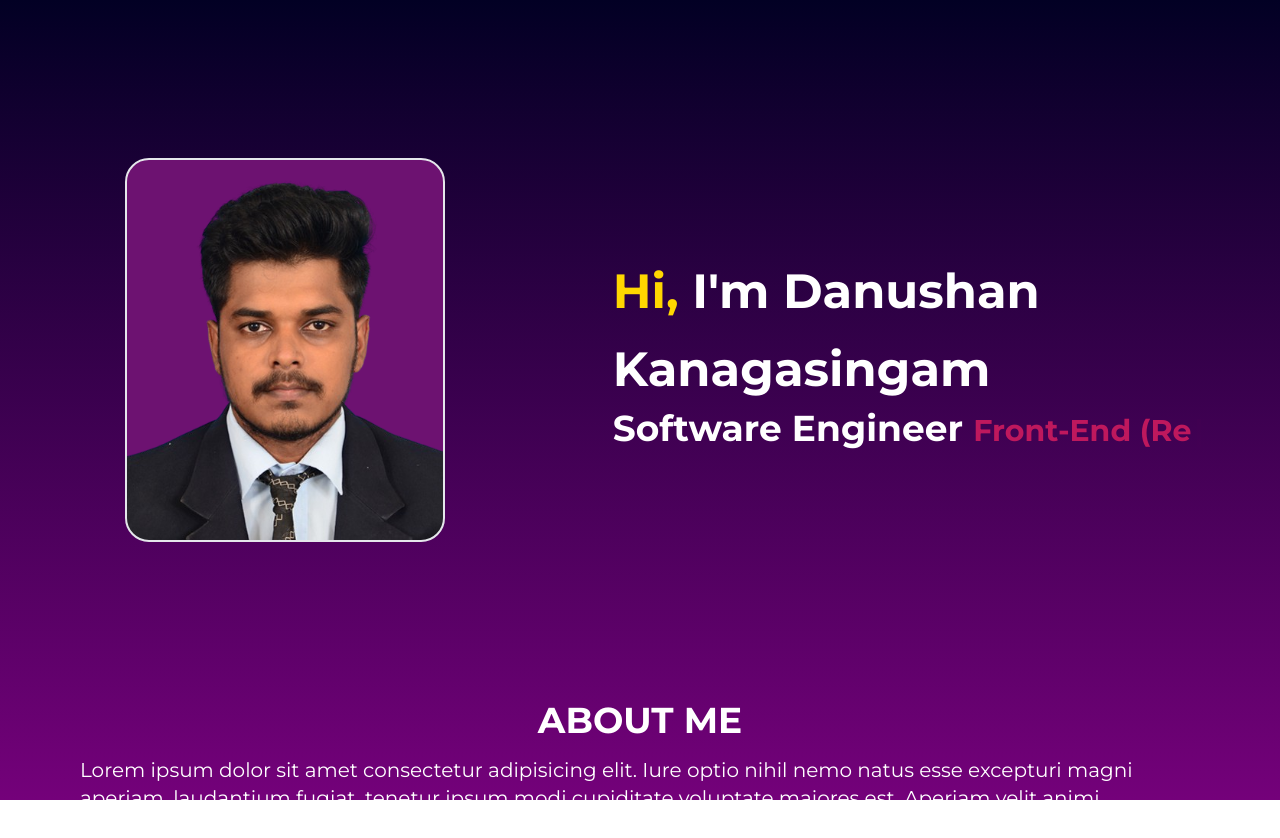
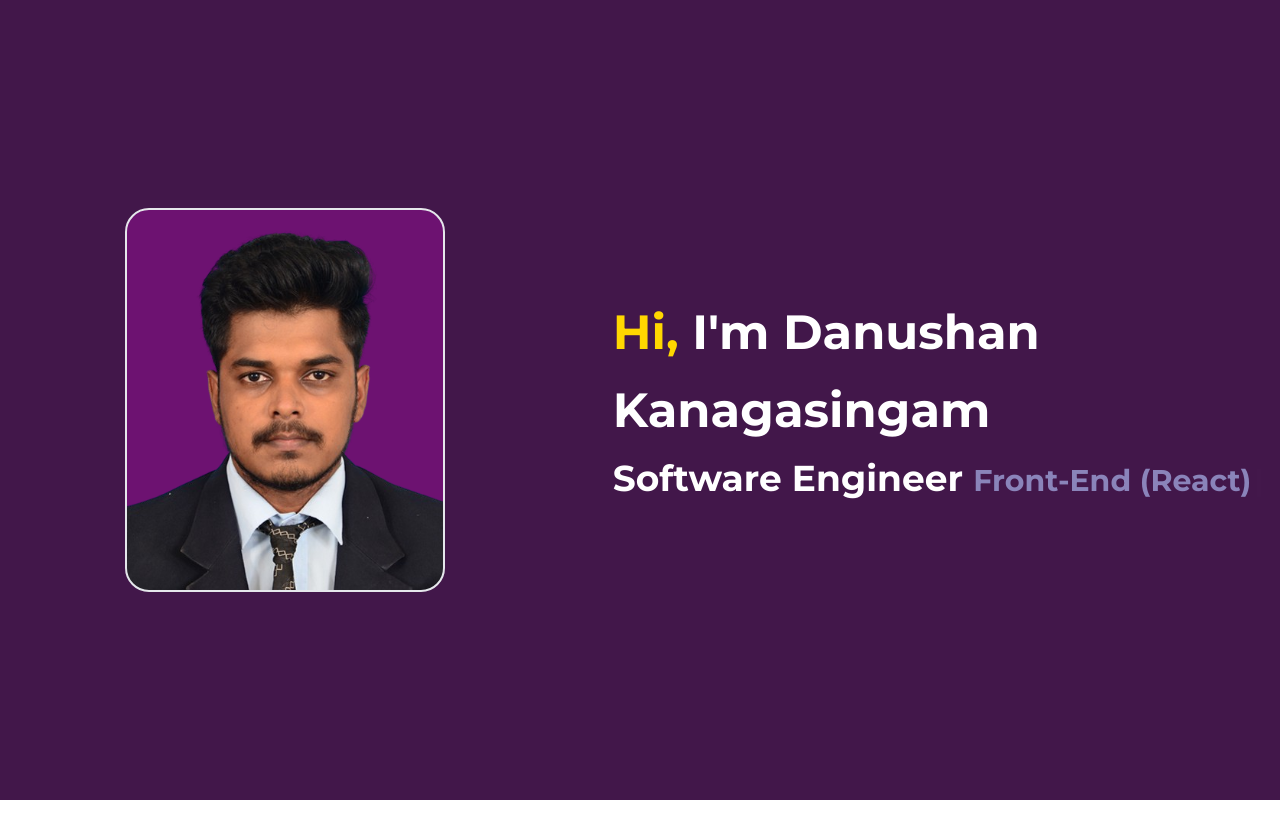
Before and after one commit to Danushan79/Personal-Portfolio, a React (Vite) app: page / in a window 1280 px wide. Shown: the top 838 px of the page. After the commit the page ends 800 px from the top, so only its background shows below. Built offline with nearby package versions, Linux system fonts and the light colour scheme.

Commit message:
Set the section height as screen height

```diff
--- a/src/App.jsx
+++ b/src/App.jsx
@@ -2,7 +2,7 @@ import HomeTemplate from "./components/template";
 
 function App() {
   return (
-    <div className="bg-custom h-screen w-screen ">
+    <div className=" h-screen w-screen" style={{ overflowX: "hidden" }}>
       <HomeTemplate />
     </div>
   );
--- a/src/components/organisms/AboutUs/index.jsx
+++ b/src/components/organisms/AboutUs/index.jsx
@@ -1,15 +1,19 @@
 export default function AboutUs() {
   return (
-    <div className="container mx-auto  w-full px-20 text-white  text-xl">
-      <h1 className="uppercase text-center text-4xl pb-4 font-bold">
+    <div className=" section container mx-auto  w-full px-20 text-black text-xl min-h-screen py-32">
+      <h1 className="uppercase text-center text-4xl pb-12 font-bold">
         About Me
       </h1>
-      <p className="font-normal">
-        Lorem ipsum dolor sit amet consectetur adipisicing elit. Iure optio
-        nihil nemo natus esse excepturi magni aperiam, laudantium fugiat,
-        tenetur ipsum modi cupiditate voluptate maiores est. Aperiam velit animi
-        voluptatibus.
-      </p>
+      <div className="flex flex-col items-center justify-center h-full">
+        <p className="font-normal py-5">
+          I graduated in Bachelor of Science in Information and Technology at
+          Rajarata University of Sri Lanka. I have started my career as Software
+          Engineer Intern in Springboot (Backend), and worked for around 20
+          months. After that, I have self-learned the React JS around expanded
+          my career as full-stack developer. Now I have turned my eyes to Node
+          JS and It is loading...
+        </p>
+      </div>
     </div>
   );
 }
--- a/src/components/organisms/HomeHero/index.jsx
+++ b/src/components/organisms/HomeHero/index.jsx
@@ -2,22 +2,22 @@ import { Typewriter } from "react-simple-typewriter";
 
 export default function HomeHero() {
   return (
-    <div className="w-full h-500">
-      <div className="flex gap-x-2 justify-center items-center h-full ">
+    <div className=" section bg-hero  w-full min-h-screen">
+      <div className="flex gap-x-2 justify-center items-center h-screen">
         <div className="w-2/5 flex justify-end me-20">
           <div
             className={`rounded-3xl border-2 w-80 h-96 outline-white bg-developerImage bg-cover bg-no-repeat bg-inageBg`}
           ></div>
         </div>
         <div className="w-3/5 ms-20 text-white font-bold text-start">
-          <p className="text-5xl leading-relaxed">
+          <p className="text-5xl leading-relaxed ">
             <span className="text-gold">Hi, </span>I'm Danushan Kanagasingam
           </p>
-          <p className="text-4xl">
+          <p className="text-4xl leading-relaxed">
             Software Engineer{" "}
-            <span className="text-3xl text-pink-700">
+            <span className="text-3xl text-lightBlue">
               <Typewriter
-                words={[" Back-End (Java)", " Front-End (React)"]}
+                words={[" Back-End (Springboot)", " Front-End (React)"]}
                 loop={0}
                 cursor
                 cursorStyle="|"
--- a/src/components/organisms/Projects/index.jsx
+++ b/src/components/organisms/Projects/index.jsx
@@ -1,7 +1,7 @@
 export default function MyWorks() {
   return (
-    <div className="container mx-auto  w-full px-20">
-      <h1 className="uppercase text-center text-4xl pb-4 font-bold text-white">
+    <div className="container mx-auto  w-full px-20 text-black text-xl min-h-screen">
+      <h1 className="uppercase text-center text-4xl pb-4 font-bold">
         My Works
       </h1>
     </div>
--- a/src/components/template/index.jsx
+++ b/src/components/template/index.jsx
@@ -5,7 +5,7 @@ import MyWorks from "../organisms/Projects";
 export default function HomeTemplate() {
   return (
     <main className="font-montserrat">
-      <div className="flex  w-full flex-col">
+      <div className="flex  w-full flex-col scroll-container">
         <HomeHero />
         <AboutUs />
         <MyWorks />
--- a/src/index.css
+++ b/src/index.css
@@ -3,3 +3,12 @@
 @tailwind utilities;
 
 /* Classic Blue, Turquoise, and Gold */
+
+.scroll-container {
+    overflow-y: scroll !important;
+    scroll-snap-type: y mandatory !important;
+}
+
+.section {
+    scroll-snap-align: center !important;
+}
--- a/tailwind.config.js
+++ b/tailwind.config.js
@@ -11,6 +11,7 @@ export default {
       colors: {
         "regal-blue": "#243c5a",
         gold: "#FFD700",
+        lightBlue: "#8a84ba",
       },
       backgroundImage: {
         developerImage: "url('/src/assets/pic.png')",
@@ -20,9 +21,10 @@ export default {
       backgroundColor: {
         primary: "#4a044e",
         inageBg: "#6d1271",
+        hero: "#42174a",
       },
       height: {
-        500: "700px",
+        800: "900px",
       },
       borderRadius: {
         image: "73% 27% 72% 28% / 37% 55% 45% 63% ",
```
